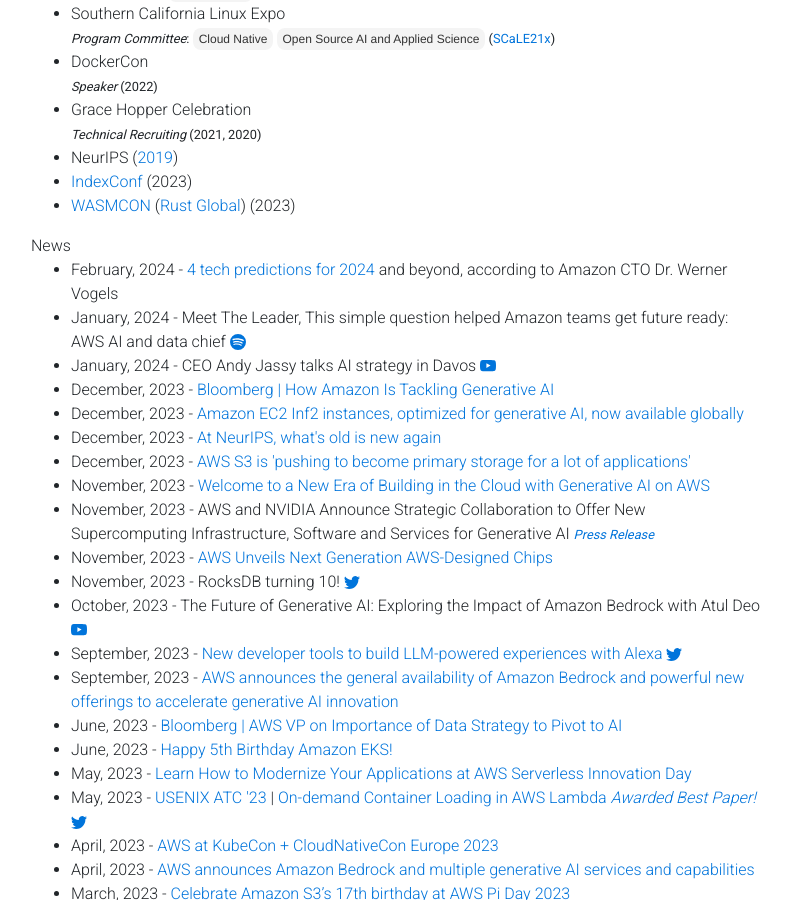
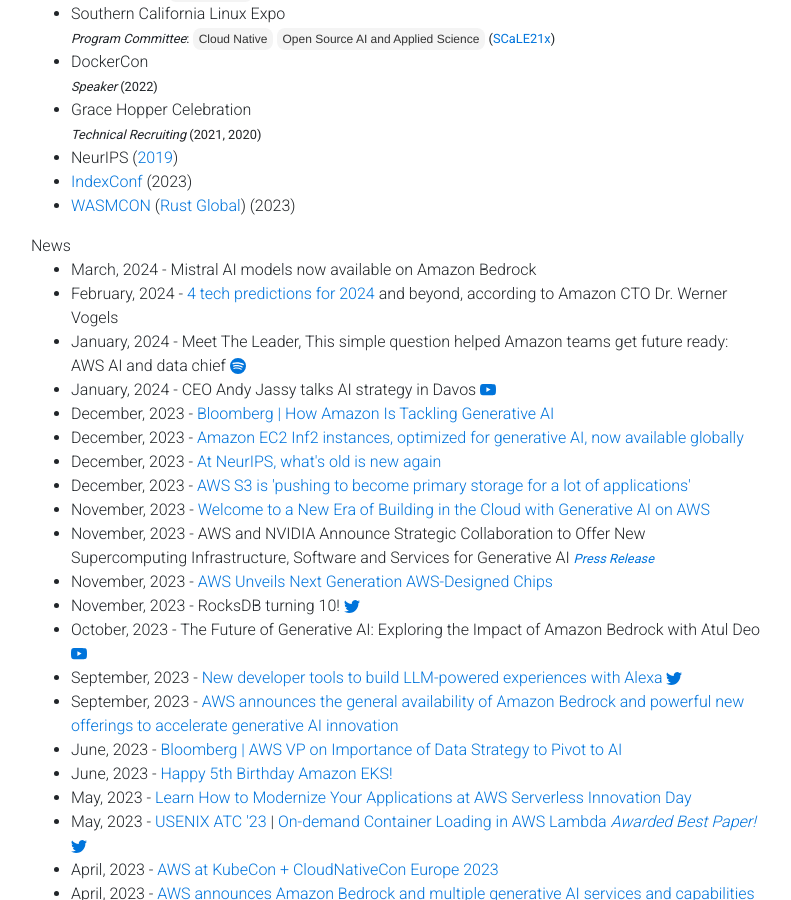
Before and after one commit to gfw001/gfw001.github.io, a Jekyll site: the page portfolio.html, which Jekyll copies as it is, in a window 1280 px wide and 900 px high, scrolled down 1568 px. Shown: the whole window, without its empty margins (54-845 px from the left). Built offline with Jekyll 4.4.1, drawn with Linux system fonts in a browser that asks for light colours; nearby versions of some CDN libraries; a style sheet for code colours, icons or effects is not loaded.

Commit message:
Update portfolio.html

```diff
--- a/portfolio.html
+++ b/portfolio.html
@@ -396,6 +396,9 @@
       News
 	<ul>
 	<li>
+	        March, 2024 - Mistral AI models now available on Amazon Bedrock
+	</li>
+	<li>
 	        February, 2024 - <a href="https://www.aboutamazon.com/news/aws/werner-vogels-tech-predictions-2024">4 tech predictions for 2024</a> and beyond, according to Amazon CTO Dr. Werner Vogels
 
 	</li>
```
